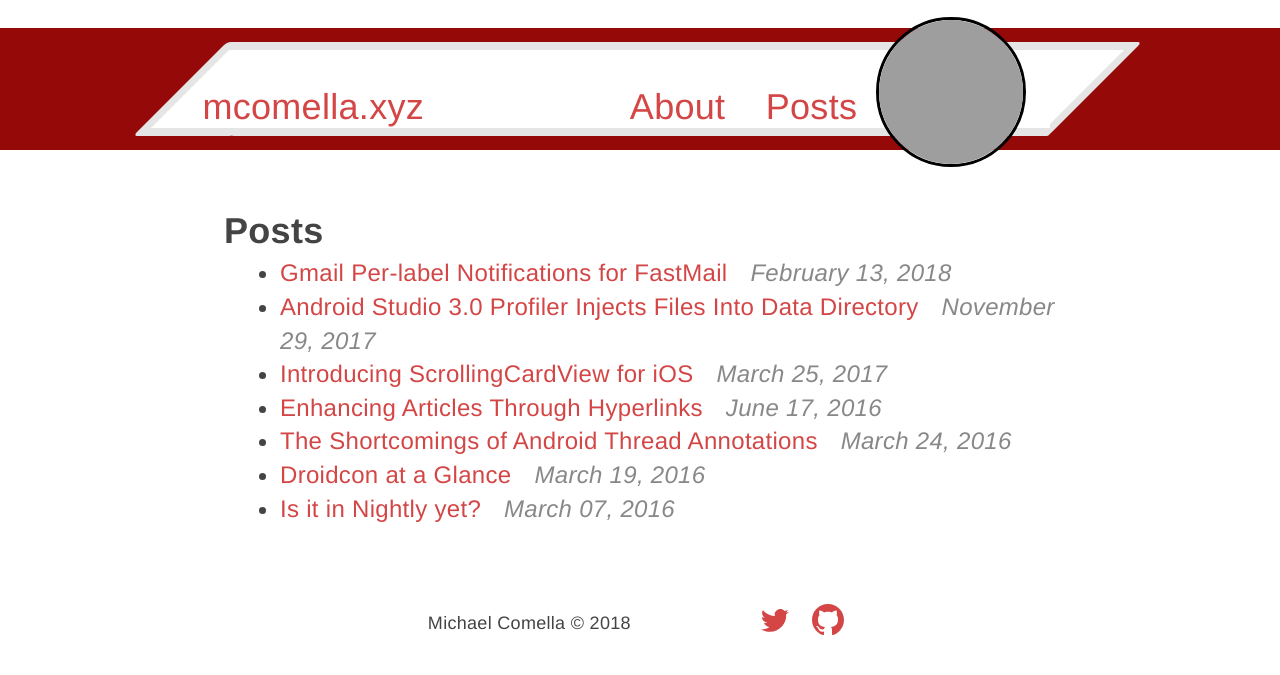
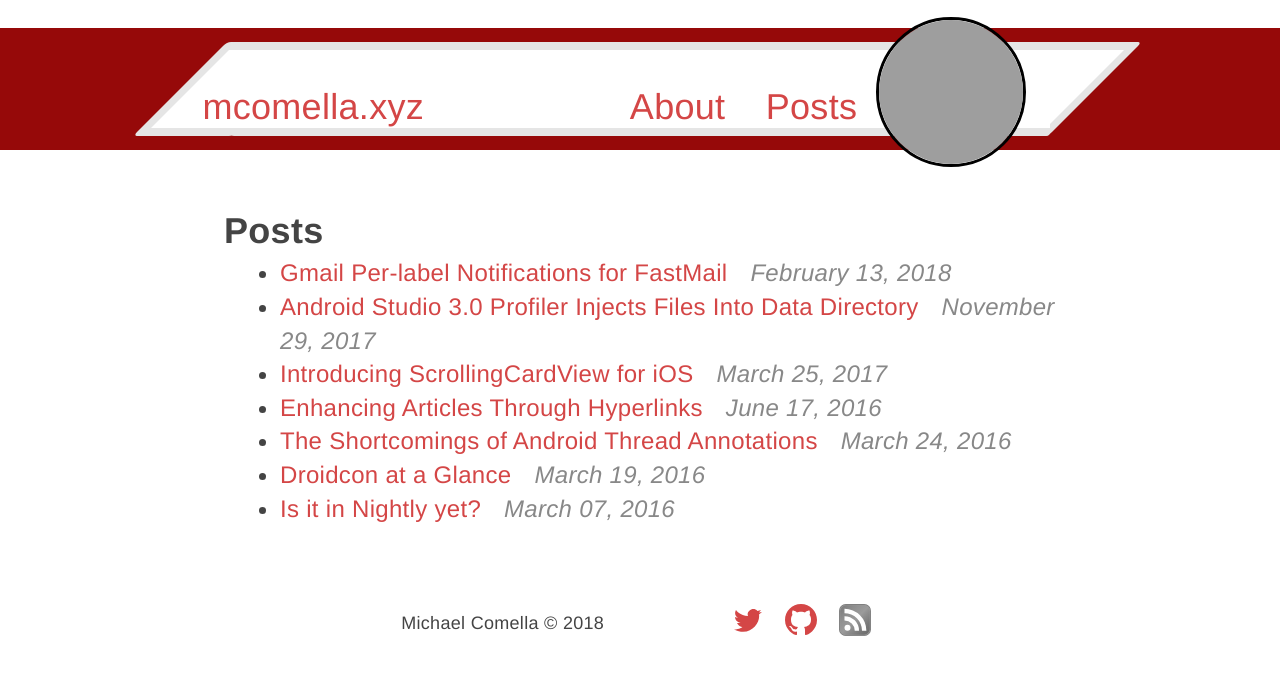
Before and after one commit to mcomella/mcomella.github.com, a Jekyll site: the page built from index.html, in a window 1280 px wide. Shown: the top 675 px of the page. Built offline with Jekyll 4.4.1, drawn with Linux system fonts in a browser that asks for light colours; grey boxes are pictures that could not be loaded.

Commit message:
Add greyscale RSS icon.
Icon from http://www.feedicons.com/.

```diff
--- a/_includes/footer.html
+++ b/_includes/footer.html
@@ -11,14 +11,15 @@
 
     <div>
         <a href="http://twitter.com/{{ site.twitter_username }}">
-            <svg id="i-twitter" viewBox="0 0 64 64" width="32" height="32">
+            <svg viewBox="0 0 64 64" width="32" height="32">
                 <path stroke-width="0" fill="currentColor" d="M60 16 L54 17 L58 12 L51 14 C42 4 28 15 32 24 C16 24 8 12 8 12 C8 12 2 21 12 28 L6 26 C6 32 10 36 17 38 L10 38 C14 46 21 46 21 46 C21 46 15 51 4 51 C37 67 57 37 54 21 Z" />
             </svg>
         </a>
         <a href="http://github.com/{{ site.github_username }}">
-            <svg id="i-github" viewBox="0 0 64 64" width="32" height="32">
+            <svg viewBox="0 0 64 64" width="32" height="32">
                 <path stroke-width="0" fill="currentColor" d="M32 0 C14 0 0 14 0 32 0 53 19 62 22 62 24 62 24 61 24 60 L24 55 C17 57 14 53 13 50 13 50 13 49 11 47 10 46 6 44 10 44 13 44 15 48 15 48 18 52 22 51 24 50 24 48 26 46 26 46 18 45 12 42 12 31 12 27 13 24 15 22 15 22 13 18 15 13 15 13 20 13 24 17 27 15 37 15 40 17 44 13 49 13 49 13 51 20 49 22 49 22 51 24 52 27 52 31 52 42 45 45 38 46 39 47 40 49 40 52 L40 60 C40 61 40 62 42 62 45 62 64 53 64 32 64 14 50 0 32 0 Z" />
             </svg>
         </a>
+        <a href="/feed.xml"><img src="/im/icon-feed.svg" alt="rss"></a>
     </div>
 </footer>
--- a/css/redesign.css
+++ b/css/redesign.css
@@ -221,7 +221,8 @@ footer > * {
     font-size: 18px;
 }
 
-footer svg {
+footer svg, footer img {
+    height: 32px;
     margin: 0 8px;
 }
 
```
Also changed, not shown: im/icon-feed.svg (added).
